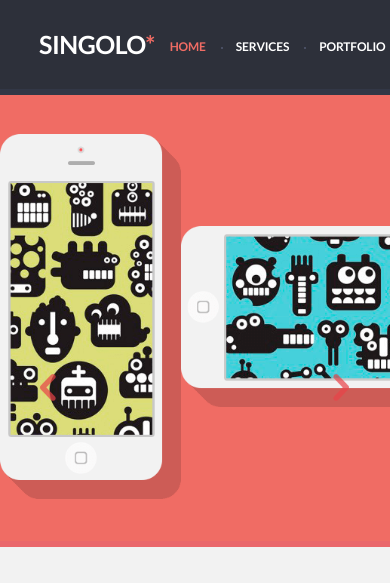
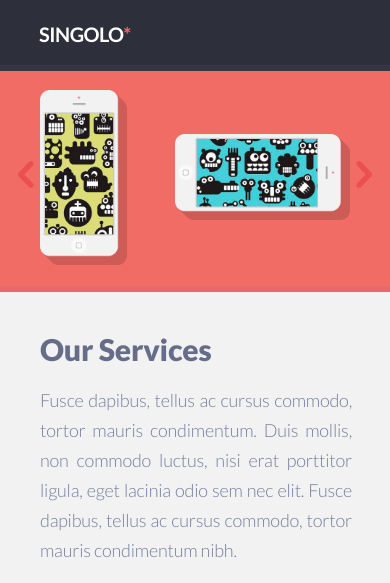
Before and after one commit to sklevzhic/singolo, a plain HTML site: page index.html in a window 390 px wide. Shown: the top 583 px of the page. Drawn offline with Linux system fonts and the light colour scheme.

Commit message:
feat: added support for various resolutions for the slider

```diff
--- a/style.css
+++ b/style.css
@@ -1036,4 +1036,89 @@ textarea {
     .nav__list {
         margin-top: 1px;
     }
+
+    .slider__control {
+        top: 169px;
+    }
 }
+
+
+@media (max-width: 660px) {
+
+    .slider__item {
+        height: 371px;
+    }
+
+    .slider__item .container {
+        width: 510px;
+    }
+
+    .slider__img--left {
+        height: 299px;
+    }
+
+    .slider__img--right {
+        width: 299px;
+    }
+
+    .nav__list {
+        display: none;
+    }
+
+    .singolo__header > .container {
+        padding: 22px 0px 19px 39px;
+    }
+
+    .slider__control {
+        top: 140px;
+    }
+
+    .slider__control--left {
+        left: 0px;
+    }
+
+    .slider__control--right {
+        right: 0px;
+    }
+
+    .singolo__logo h1 {
+        font-size: 20px;
+    }
+
+}
+
+
+
+@media (max-width: 546px) {
+
+    .slider__item {
+        height: 300px;
+    }
+
+    .slider__item .container {
+        width: 359px;
+    }
+
+    .slider__img--left {
+        height: 175px;
+    }
+
+    .slider__img--right {
+        width: 175px;
+    }
+
+    .slider__control {
+        top: 120px;
+    }
+}
+
+@media (max-width: 414px) {
+.slider__item {
+    height: 221px;
+}
+
+.slider__control {
+    top: 72px;
+}
+
+}
```
